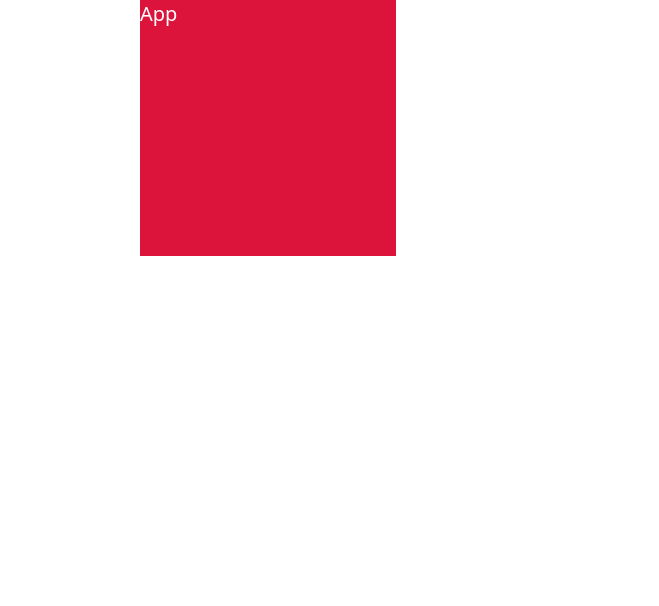
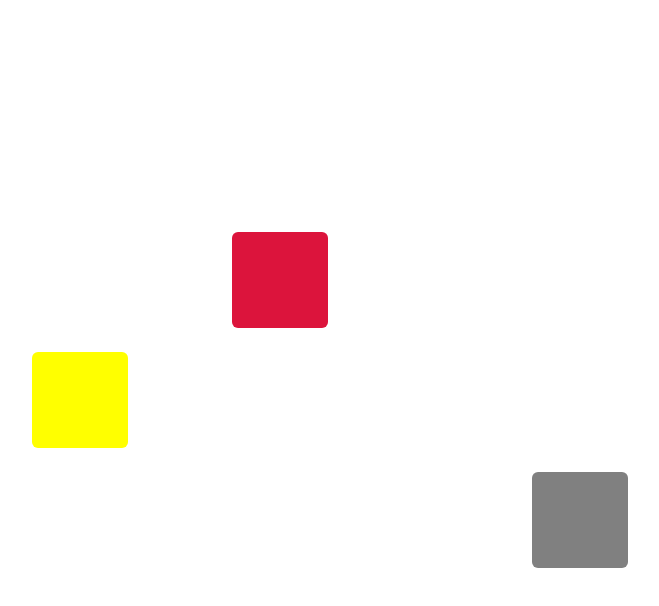
Before and after one commit to Muhammad-Ahmed94/GSAP-ANIMATIONS, a React (Vite) app: page / in a window 1280 px wide. Shown: the top 606 px of the page, without its empty margins (360-1019 px from the left). Built offline with nearby package versions, Linux system fonts and the light colour scheme.

Commit message:
little box animations

```diff
--- a/src/App.tsx
+++ b/src/App.tsx
@@ -2,21 +2,37 @@ import { gsap } from "gsap";
 import { useEffect, useRef } from "react";
 
 const App = () => {
-  const boxRef = useRef(null);
+  const boxRef1 = useRef(null);
+  const boxRef2= useRef(null);
+  const boxRef3 = useRef(null);
 
   useEffect(() => {
-    gsap.to(boxRef.current, {
-      x: 500,
+    gsap.to(boxRef1.current, {
       duration: 2,
       delay: 1,
-      rotate: 360,
+      rotate: -360,
       backgroundColor: "crimson",
     });
+
+    gsap.to(boxRef2.current, {
+      x: -200,
+      duration: 1.5,
+      delay: 1,
+      backgroundColor: "yellow"
+    });
+
+    gsap.to(boxRef3.current, {
+      x: 300,
+      duration: 3,
+      backgroundColor: "gray",
+    })
   }, []);
 
   return (
-    <div ref={boxRef} className="text-xl h-64 w-64 bg-orange-400 text-white">
-      App
+    <div className="h-screen w-screen uppercase flex flex-col justify-center items-center gap-6">
+      <div ref={boxRef1} className="w-24 h-24 rounded-md bg-slate-600 text-center"></div>
+      <div ref={boxRef2} className="w-24 h-24 rounded-md bg-slate-600 text-center"></div>
+      <div ref={boxRef3} className="w-24 h-24 rounded-md bg-slate-600 text-center"></div>
     </div>
   );
 };
```
